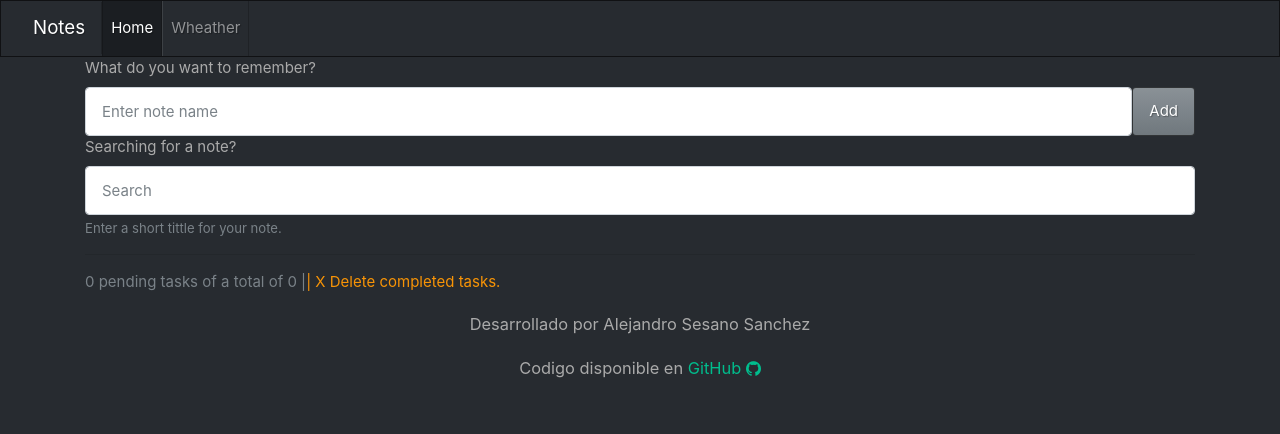
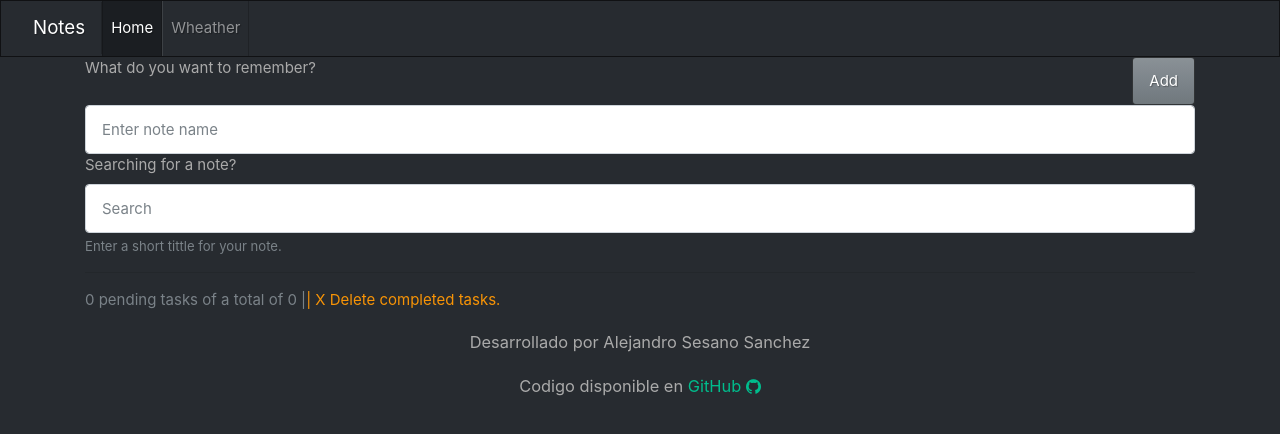
Before and after one commit to alexSsedano/vue-notes, a Vue app: page / in a window 1280 px wide. Shown: the top 434 px of the page. Built offline with nearby package versions, Linux system fonts and the light colour scheme; a small style sheet from the web is missing.

Commit message:
Form changes

```diff
--- a/src/components/complete.vue
+++ b/src/components/complete.vue
@@ -5,11 +5,11 @@
         <div class="form-group">
           <div class="d-flex w-100 justify-content-between">
             <label for="exampleInputEmail1">What do you want to remember?</label>
-
+             <button type="button" class="btn btn-secondary " v-on:click="addNoteButton">Add</button>
           </div>
           <div class="d-flex w-100 justify-content-between">
             <input type="text" v-model="noteName" class="form-control" id="Insert note field"  placeholder="Enter note name" v-on:keyup="addNote">
-            <button type="button" class="btn btn-secondary " v-on:click="addNoteButton">Add</button>
+
           </div>
           <label for="exampleInputEmail1">Searching for a note?</label>
           <input class="form-control mr-sm-2" type="text" placeholder="Search" v-model="search" >
```
